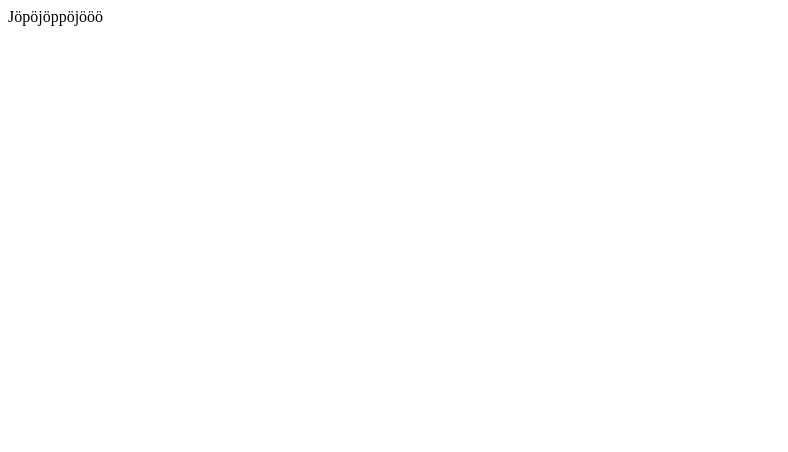
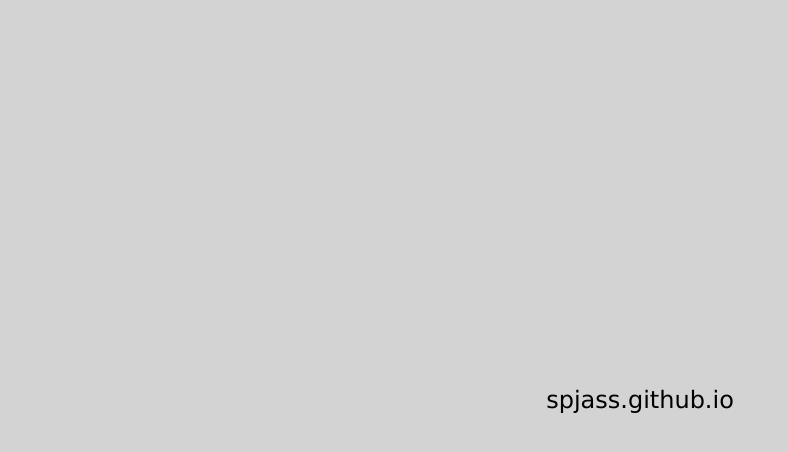
Before and after one commit to spjass/spjass.github.io, a plain HTML site: page index.html in a window 1280 px wide. Shown: the whole page, without its empty margins (0-788 px from the left). Drawn offline with Linux system fonts and the light colour scheme.

Commit message:
Add index

```diff
--- a/index.html
+++ b/index.html
@@ -1 +1,8 @@
-Jöpöjöppöjööö
+<html>
+  <head>
+    <link rel="stylesheet" href="styles.css" />
+  </head>
+  <body>
+    <div class="hero"><p id="title">spjass.github.io</p></div>
+  </body>
+</html>
--- /dev/null
+++ b/styles.css
@@ -0,0 +1,24 @@
+.hero {
+  height: 100%;
+  width: auto;
+  display: flex;
+  align-items: center;
+  justify-content: center;
+}
+
+#title {
+  font-size: x-large;
+  font-family: "Lucida Sans", "Lucida Sans Regular", "Lucida Grande",
+    "Lucida Sans Unicode", Geneva, Verdana, sans-serif;
+  text-align: center;
+  transition: transform 0.5s ease;
+}
+
+#title:hover {
+  transform: scale(3);
+  transition: transform 0.5s ease;
+}
+
+body {
+  background: lightgray;
+}
```
